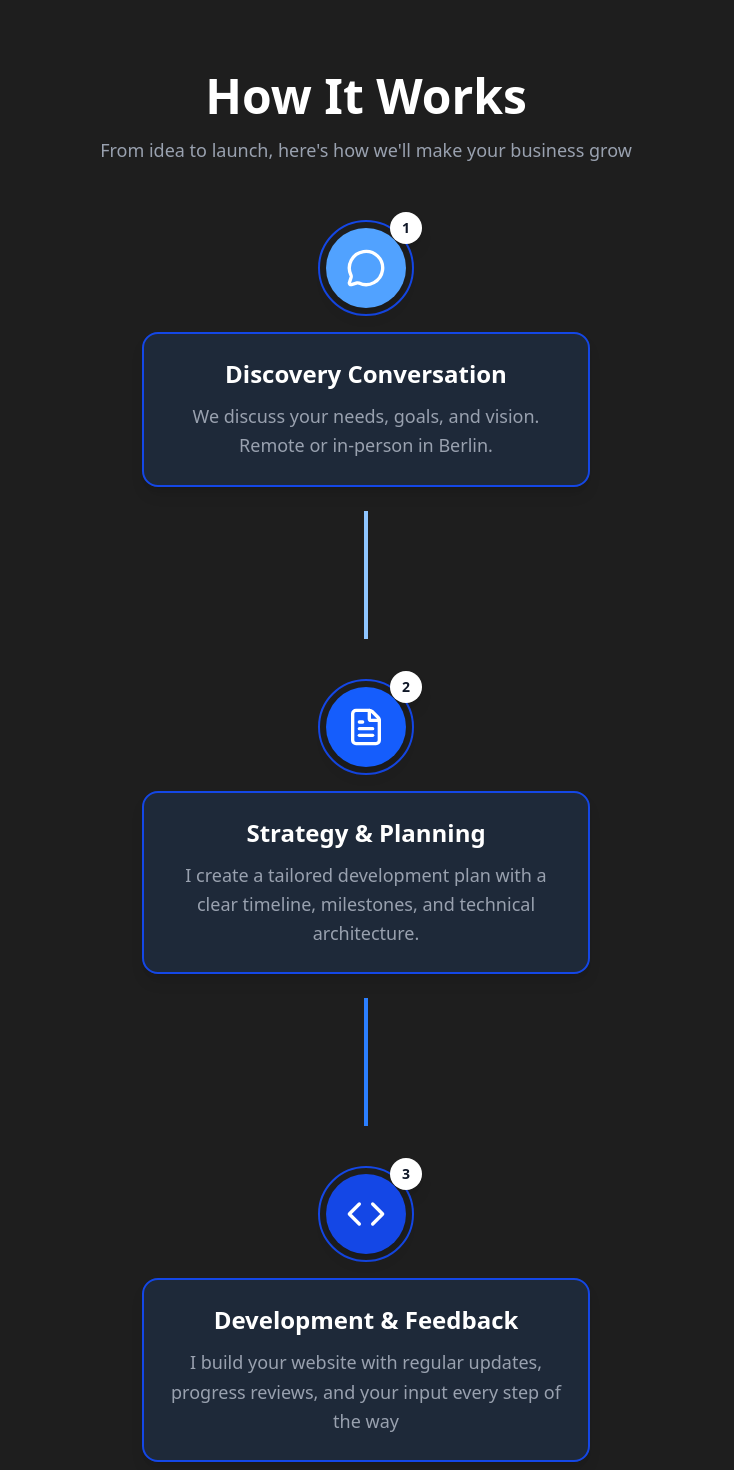
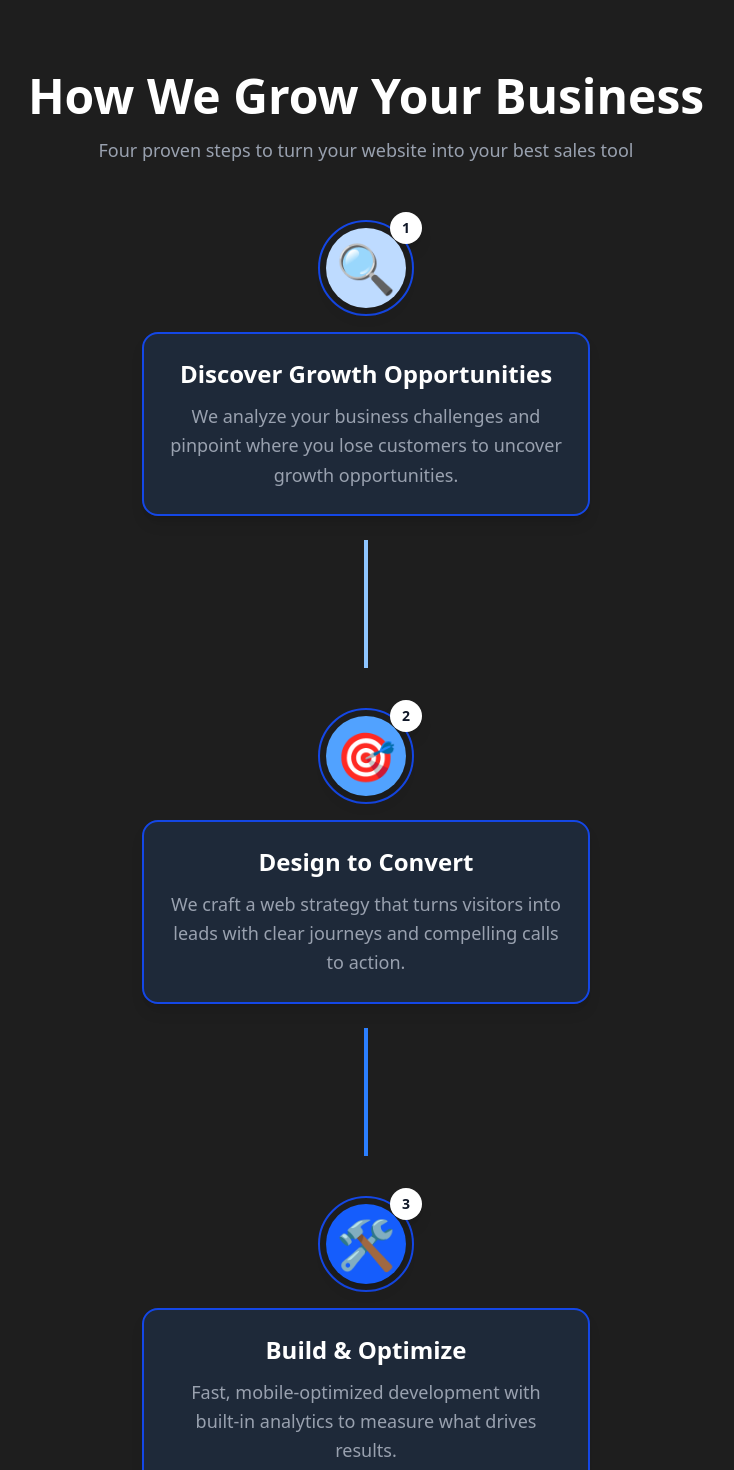
Before and after one commit to nestoririondo/portfolio-v3, a Next.js app: page / in a window 1280 px wide. Shown: the part 920-2390 px from the top of the page, without its empty margins (274-1008 px from the left). Built offline with nearby package versions, Linux system fonts and the light colour scheme; no server answers.

Commit message:
refactor: replace icons with emojis in Process section and update localization strings for clarity and consistency

```diff
--- a/components/sections/Process.tsx
+++ b/components/sections/Process.tsx
@@ -2,26 +2,25 @@
 
 import { motion } from "framer-motion";
 import { useLanguage } from "@/lib/contexts/LanguageContext";
-import { MessageCircle, FileText, Code, Rocket } from "lucide-react";
 
 const processSteps = [
   {
-    icon: MessageCircle,
+    emoji: "🔍",
     key: "discovery",
     delay: 0.1,
   },
   {
-    icon: FileText,
+    emoji: "🎯",
     key: "planning",
     delay: 0.2,
   },
   {
-    icon: Code,
+    emoji: "🛠️",
     key: "development",
     delay: 0.3,
   },
   {
-    icon: Rocket,
+    emoji: "🚀",
     key: "launch",
     delay: 0.4,
   },
@@ -50,15 +49,30 @@ export function Process() {
 
         <div className="space-y-8 md:space-y-12">
           {processSteps.map((step, index) => {
-            const Icon = step.icon;
             const isEven = index % 2 === 0;
 
             // Logical color progression with higher contrast
             const colors = [
-              { bg: 'bg-blue-400', border: 'border-blue-200 dark:border-blue-700', connector: 'bg-blue-300' },
-              { bg: 'bg-blue-600', border: 'border-blue-200 dark:border-blue-700', connector: 'bg-blue-500' },
-              { bg: 'bg-blue-700', border: 'border-blue-200 dark:border-blue-700', connector: 'bg-blue-600' },
-              { bg: 'bg-blue-900', border: 'border-blue-200 dark:border-blue-700', connector: 'bg-blue-800' },
+              {
+                bg: "bg-blue-200",
+                border: "border-blue-200 dark:border-blue-700",
+                connector: "bg-blue-300",
+              },
+              {
+                bg: "bg-blue-400",
+                border: "border-blue-200 dark:border-blue-700",
+                connector: "bg-blue-500",
+              },
+              {
+                bg: "bg-blue-600",
+                border: "border-blue-200 dark:border-blue-700",
+                connector: "bg-blue-600",
+              },
+              {
+                bg: "bg-blue-900",
+                border: "border-blue-200 dark:border-blue-700",
+                connector: "bg-blue-800",
+              },
             ];
 
             const stepColor = colors[index];
@@ -72,8 +86,8 @@ export function Process() {
                 transition={{ duration: 0.6, delay: step.delay }}
                 className={`flex flex-col items-center gap-6`}
               >
-                {/* Step Number & Icon */}
-                <div className="flex-shrink-0">
+                {/* Step Number & Emoji */}
+                <div className="shrink-0">
                   <div className="relative">
                     <motion.div
                       initial={{ scale: 0, opacity: 0 }}
@@ -82,7 +96,20 @@ export function Process() {
                       transition={{ duration: 0.5, delay: step.delay + 0.2 }}
                       className={`w-20 h-20 ${stepColor.bg} rounded-full flex items-center justify-center relative z-10 shadow-lg`}
                     >
-                      <Icon className="w-10 h-10 text-white" />
+                      <motion.span
+                        initial={{ scale: 0 }}
+                        whileInView={{ scale: 1 }}
+                        viewport={{ once: true }}
+                        transition={{
+                          duration: 0.5,
+                          delay: step.delay + 0.5,
+                          type: "spring",
+                          stiffness: 120,
+                        }}
+                        className="text-5xl"
+                      >
+                        {step.emoji}
+                      </motion.span>
                     </motion.div>
                     <motion.div
                       initial={{ scale: 0 }}
--- a/lib/locales/de.ts
+++ b/lib/locales/de.ts
@@ -53,7 +53,8 @@ export const de = {
   "contact.form.projectType": "Projekttyp",
   "contact.form.availability":
     "Begrenzte Verfügbarkeit: Nehme nur 3 neue Projekte für Q1 2025 an",
-  "contact.form.privacy": "Deine Daten sind sicher und werden selbstverständlich nicht weitergegeben.",
+  "contact.form.privacy":
+    "Deine Daten sind sicher und werden selbstverständlich nicht weitergegeben.",
 
   // Project Types
   "contact.form.project.website": "Website-Entwicklung",
@@ -104,21 +105,21 @@ export const de = {
   "chatdemo.benefit3": "Technische Expertise in einfachen Begriffen erklärt",
 
   // Process Section
-  "process.title": "So läuft es",
+  "process.title": "Wie Wir Dein Business Wachsen Lassen",
   "process.subtitle":
-    "Von der Idee bis zum Launch, so lassen wir dein Unternehmen wachsen",
-  "process.step1.title": "Entdeckungsgespräch",
+    "Vier bewährte Schritte, um deine Website in dein bestes Verkaufstool zu verwandeln",
+  "process.step1.title": "Wachstumsmöglichkeiten Entdecken",
   "process.step1.description":
-    "Wir besprechen deine Bedürfnisse, Ziele und Vision. Remote oder persönlich in Berlin.",
-  "process.step2.title": "Strategie & Planung",
+    "Wir analysieren deine geschäftlichen Herausforderungen und erkennen, wo du Kunden verlierst – um neue Wachstumsmöglichkeiten zu finden.",
+  "process.step2.title": "Für Conversions Gestalten",
   "process.step2.description":
-    "Ich erstelle einen maßgeschneiderten Entwicklungsplan mit klarem Zeitplan, Meilensteinen und technischer Architektur",
-  "process.step3.title": "Entwicklung & Feedback",
+    "Wir entwickeln eine Website-Strategie, die Besucher in Kunden verwandelt – mit klaren Nutzerwegen und überzeugenden Call-to-Actions.",
+  "process.step3.title": "Aufbauen & Optimieren",
   "process.step3.description":
-    "Ich entwickle deine Website mit regelmäßigen Updates, Zwischenfeedbacks und deinem Input während des gesamten Prozesses",
-  "process.step4.title": "Launch & Support",
+    "Schnelle, mobiloptimierte Entwicklung mit integriertem Analytics-Tracking, um zu messen, was Ergebnisse bringt.",
+  "process.step4.title": "Starten & Skalieren",
   "process.step4.description":
-    "Launch mit gründlichen Tests, Performance-Optimierung und einer klaren Übergabe-Dokumentation",
+    "Launch mit Performance-Tracking und monatlichen Reports, die zeigen, wie deine Website Wachstum fördert.",
   "process.cta.text": "Bereit, dein Projekt zu starten?",
   "process.cta.button": "Lass uns über deine Bedürfnisse sprechen",
 };
--- a/lib/locales/en.ts
+++ b/lib/locales/en.ts
@@ -51,7 +51,8 @@ export const en = {
   "contact.form.projectType": "Project Type",
   "contact.form.availability":
     "Limited availability: accepting only 3 new projects for Q1 2025",
-  "contact.form.privacy": "Your information is secure and will never be shared.",
+  "contact.form.privacy":
+    "Your information is secure and will never be shared.",
 
   // Project Types
   "contact.form.project.website": "Website Development",
@@ -101,22 +102,22 @@ export const en = {
 
   // Chat Demo Messages
 
-  // Process Section
-  "process.title": "How It Works",
+  // Process
+  "process.title": "How We Grow Your Business",
   "process.subtitle":
-    "From idea to launch, here's how we'll make your business grow",
-  "process.step1.title": "Discovery Conversation",
+    "Four proven steps to turn your website into your best sales tool",
+  "process.step1.title": "Discover Growth Opportunities",
   "process.step1.description":
-    "We discuss your needs, goals, and vision. Remote or in-person in Berlin.",
-  "process.step2.title": "Strategy & Planning",
+    "We analyze your business challenges and pinpoint where you lose customers to uncover growth opportunities.",
+  "process.step2.title": "Design to Convert",
   "process.step2.description":
-    "I create a tailored development plan with a clear timeline, milestones, and technical architecture.",
-  "process.step3.title": "Development & Feedback",
+    "We craft a web strategy that turns visitors into leads with clear journeys and compelling calls to action.",
+  "process.step3.title": "Build & Optimize",
   "process.step3.description":
-    "I build your website with regular updates, progress reviews, and your input every step of the way",
-  "process.step4.title": "Launch & Support",
+    "Fast, mobile-optimized development with built-in analytics to measure what drives results.",
+  "process.step4.title": "Launch & Scale",
   "process.step4.description":
-    "Launch with thorough testing, performance optimization, and clear handover documentation",
+    "We launch with performance tracking and monthly reports showing how your website fuels growth.",
   "process.cta.text": "Ready to start your project?",
-  "process.cta.button": "Let's discuss your needs",
+  "process.cta.button": "Let's talk about your needs",
 };
--- a/lib/locales/es.ts
+++ b/lib/locales/es.ts
@@ -106,21 +106,21 @@ export const es = {
   // Chat Demo Messages
 
   // Process Section
-  "process.title": "Cómo funciona",
+  "process.title": "Cómo Hacemos Crecer Tu Negocio",
   "process.subtitle":
-    "De la idea al lanzamiento, así haremos crecer tu negocio",
-  "process.step1.title": "Conversación exploratoria",
+    "Cuatro pasos probados para convertir tu web en tu mejor herramienta de ventas",
+  "process.step1.title": "Descubre Oportunidades de Crecimiento",
   "process.step1.description":
-    "Discutimos tus necesidades, objetivos y visión. En remoto o en persona en Berlín.",
-  "process.step2.title": "Estrategia y Planificación",
+    "Analizamos tus retos de negocio e identificamos dónde pierdes clientes para revelar nuevas oportunidades de crecimiento.",
+  "process.step2.title": "Diseña para Convertir",
   "process.step2.description":
-    "Creo un plan de desarrollo personalizado con un cronograma claro, hitos definidos y una arquitectura técnica sólida",
-  "process.step3.title": "Desarrollo y Retroalimentación",
+    "Creamos una estrategia web que convierte visitantes en leads, con recorridos claros y llamadas a la acción efectivas.",
+  "process.step3.title": "Construye y Optimiza",
   "process.step3.description":
-    "Desarrollo tu sitio web con actualizaciones regulares, revisiones de progreso y tu participación en cada etapa del proceso",
-  "process.step4.title": "Lanzamiento y Soporte",
+    "Desarrollo rápido y optimizado para móvil, con analítica integrada para medir qué impulsa los resultados.",
+  "process.step4.title": "Lanza y Escala",
   "process.step4.description":
-    "Lanzamos tu sitio con pruebas exhaustivas, optimización del rendimiento y una documentación de entrega completa",
-  "process.cta.text": "¿Listo para comenzar tu proyecto?",
-  "process.cta.button": "Hablemos sobre tus necesidades",
+    "Lanzamos con seguimiento de rendimiento e informes mensuales que muestran cómo tu web impulsa el crecimiento.",
+  "process.cta.text": "¿Listo para empezar tu proyecto?",
+  "process.cta.button": "Hablemos de tus necesidades",
 };
```
